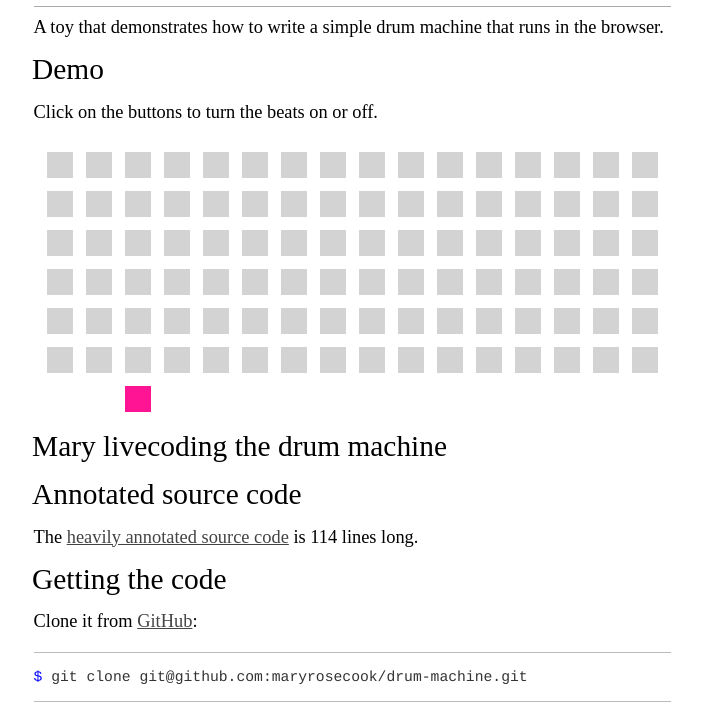
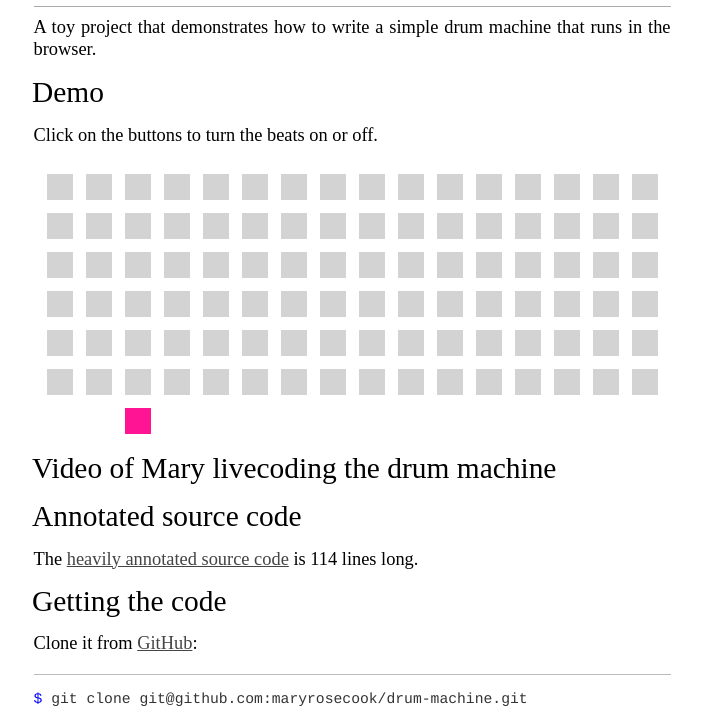
Before and after one commit to maryrosecook/drum-machine, a website: page index.html in a window 1280 px wide. Shown: the part 90-800 px from the top of the page, without its empty margins (288-990 px from the left). Drawn offline with Linux system fonts and the light colour scheme; a small style sheet from the web is missing.

Commit message:
update readme to match index

```diff
--- a/index.html
+++ b/index.html
@@ -27,7 +27,7 @@
     <hr/>
 
     <p>
-      A toy that demonstrates how to write a simple drum machine that runs in the browser.
+      A toy project that demonstrates how to write a simple drum machine that runs in the browser.
     </p>
 
     <h2>Demo</h2>
@@ -42,7 +42,7 @@
     <!-- Load the code that runs the drum machine -->
     <script src="drum-machine.js"></script>
 
-    <h2>Mary livecoding the drum machine</h2>
+    <h2>Video of Mary livecoding the drum machine</h2>
 
 
     <!-- VIDEO HERE!!!!!!!!!!!!!!! -->
```
Also changed, not shown: README.md, screenshot.gif (added), screenshot.png (deleted).
